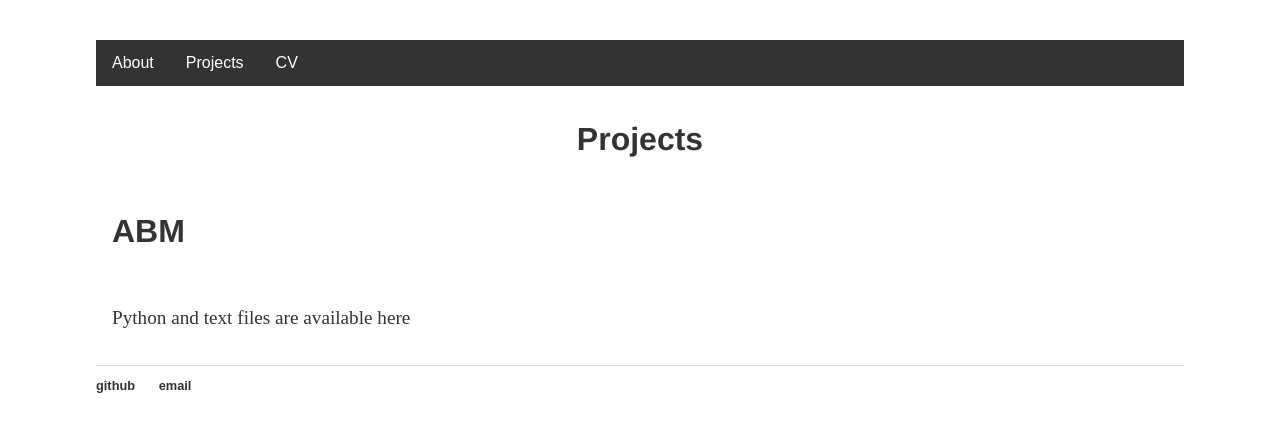
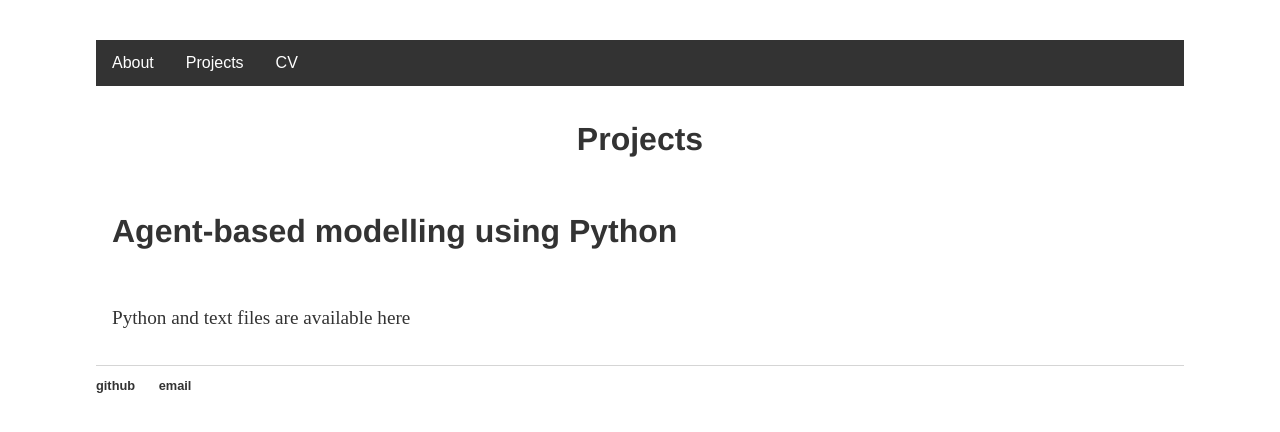
Before and after one commit to lena-kilian/lena-kilian.github.io, a Jekyll site: the page built from abm/index.md, in a window 1280 px wide. Shown: the top 432 px of the page. Built offline with Jekyll 4.4.1, drawn with Linux system fonts in a browser that asks for light colours; our own code applies the rules of GitHub Pages for plain Markdown files.

Commit message:
Update index.md

```diff
--- a/abm/index.md
+++ b/abm/index.md
@@ -1,5 +1,5 @@
 # Projects
 
-## ABM
+## Agent-based modelling using Python
 
 Python and text files are available [here](https://github.com/lena-kilian/lena-kilian.github.io/tree/master/abm/GEOG5995M_CW1)
```
